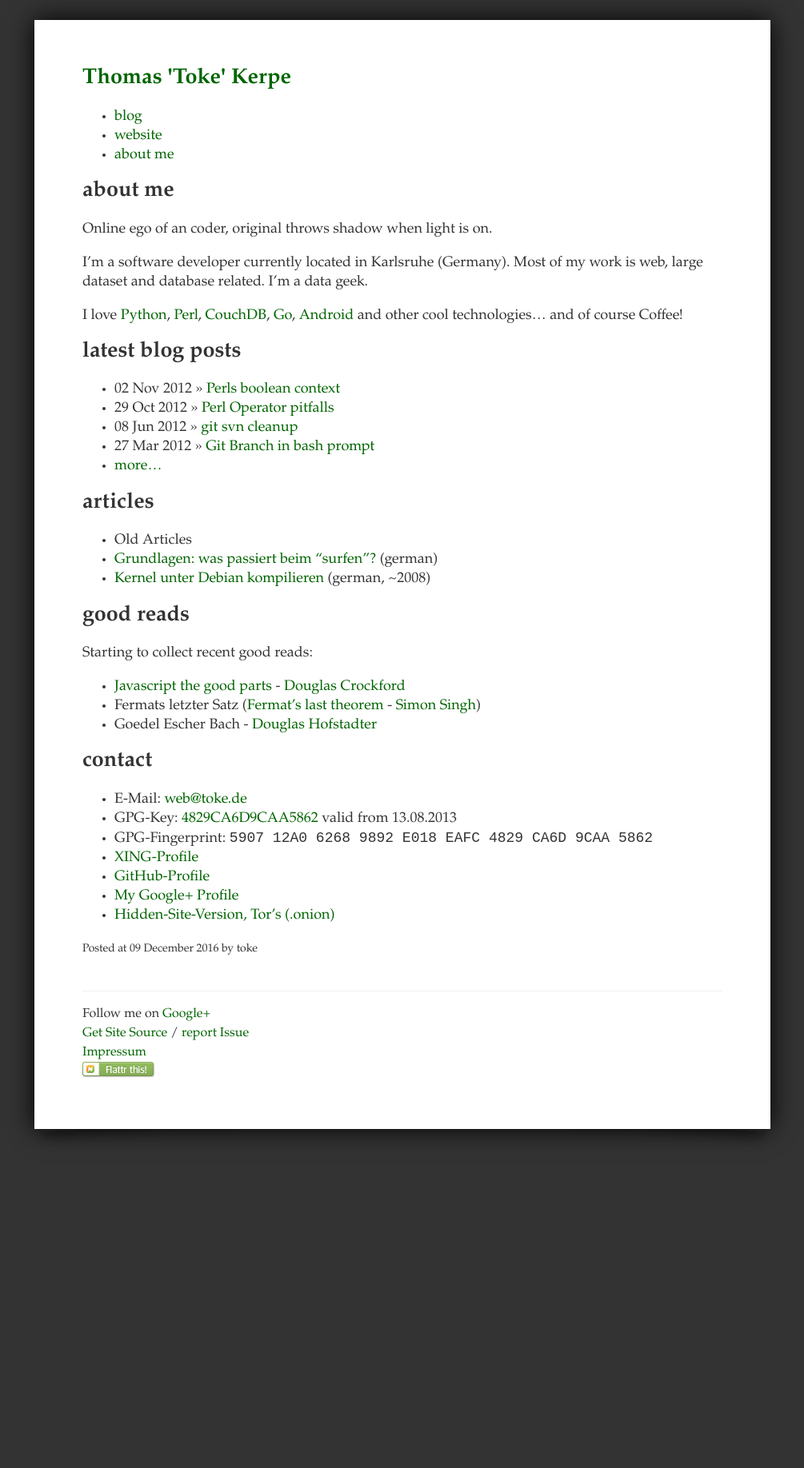
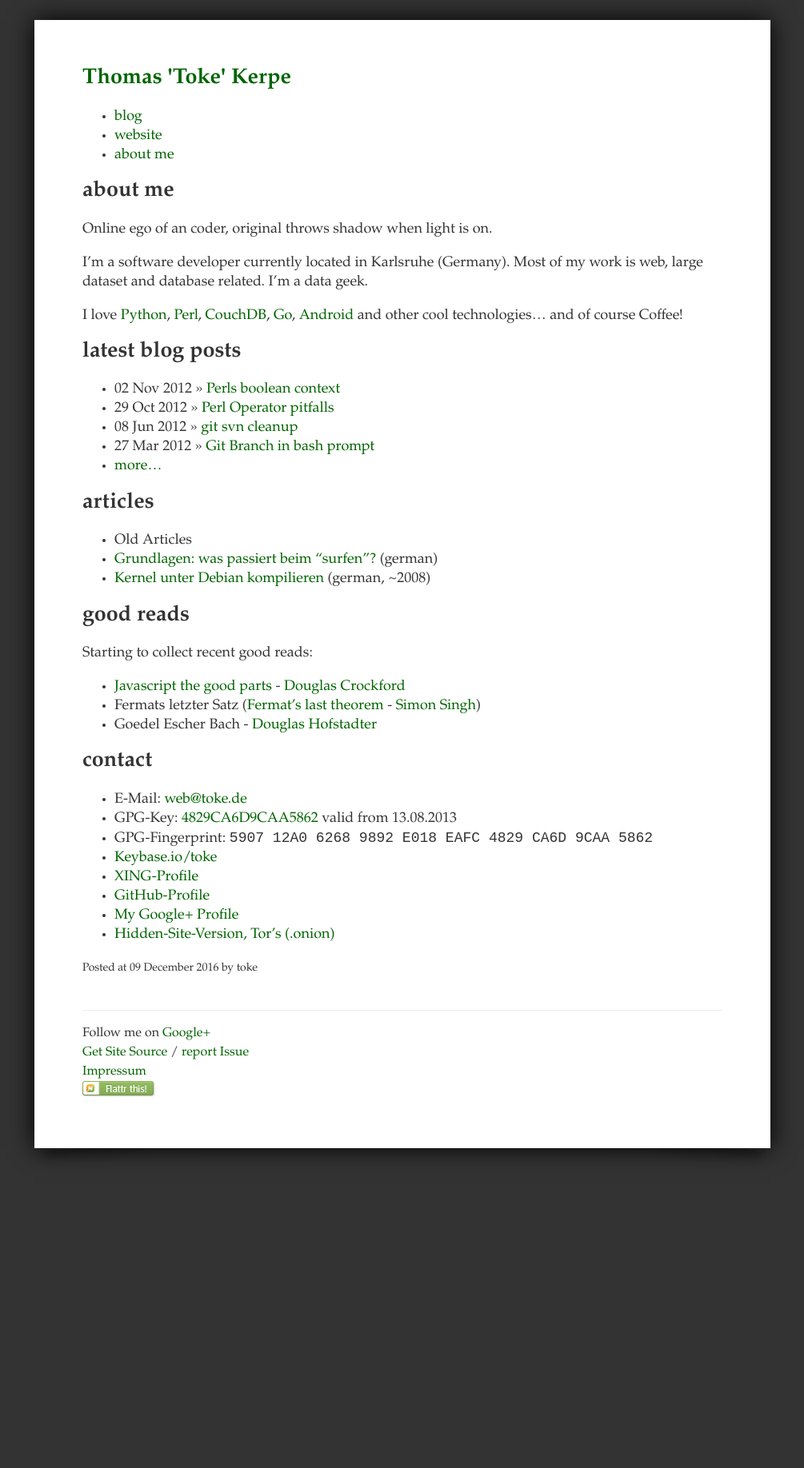
Before and after one commit to toke/toke.de, a Jekyll site: the page built from index.markdown, in a window 1280 px wide. Shown: the whole page at 80% size, without its empty margins (137-1142 px from the left). Built offline with Jekyll 4.4.1, drawn with Linux system fonts in a browser that asks for light colours; before the commit the page ends 1812 px from its top, so only the background shows below that.

Commit message:
added keybase.io

```diff
--- a/index.markdown
+++ b/index.markdown
@@ -45,6 +45,7 @@
  * E-Mail: [web@toke.de](mailto:web@toke.de)
  * GPG-Key: [4829CA6D9CAA5862](9CAA5862.asc) valid from 13.08.2013
  * GPG-Fingerprint: `5907 12A0 6268 9892 E018  EAFC 4829 CA6D 9CAA 5862`
+ * [Keybase.io/toke](https://keybase.io/toke)
  * [XING-Profile](https://www.xing.com/profile/Thomas_Kerpe)
  * [GitHub-Profile](https://github.com/toke/)
  * [My Google+ Profile](/+)
```
